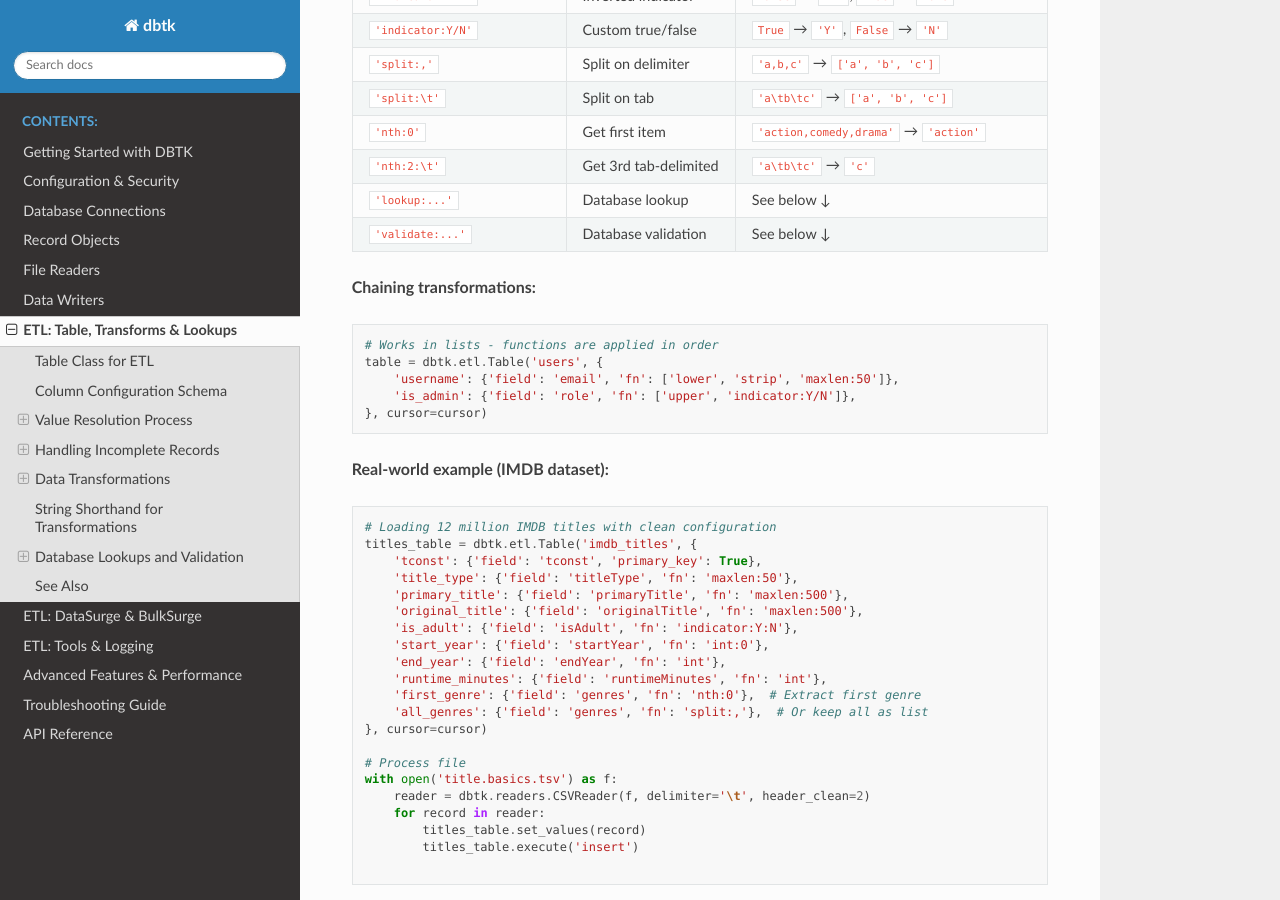
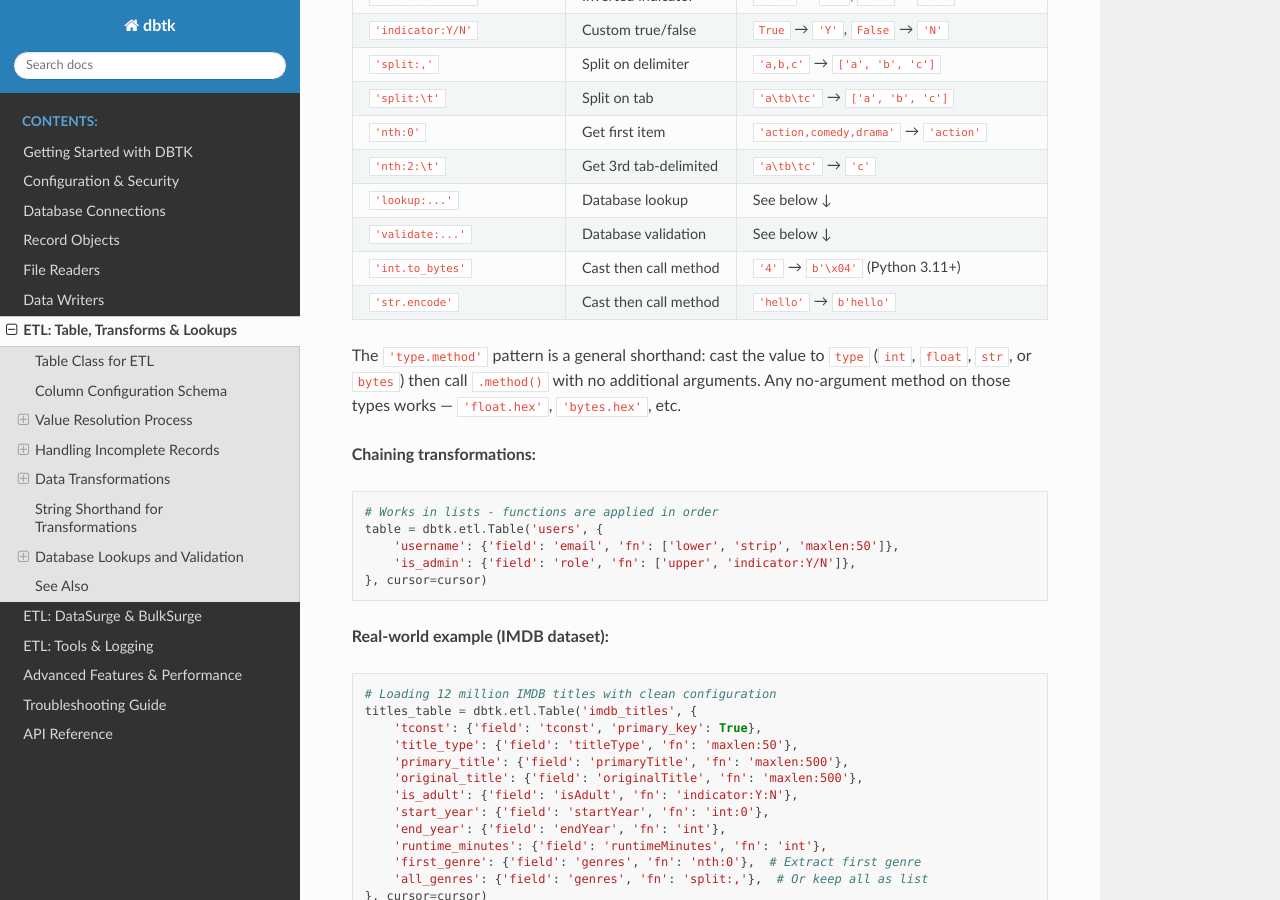
Before and after one commit to scottrbailey/dbtk, a Sphinx documentation site: the page built from docs/07-table.md, in a window 1280 px wide and 900 px high, scrolled down 12828 px. Built offline with Sphinx 7.4.7 and the Read the Docs theme 3.1.0, drawn with Linux system fonts in a browser that asks for light colours.

Commit message:
Add cast+call shorthand to docs; note dialect refactor in changelog
https://claude.ai/code/session_019D8X7HCm4ZHrvBEETb5xMm

```diff
--- a/docs/07-table.md
+++ b/docs/07-table.md
@@ -589,6 +589,10 @@ table = dbtk.etl.Table('movies', {
 | `'nth:2:\t'`                      | Get 3rd tab-delimited  | `'a\tb\tc'` → `'c'`                               |
 | `'lookup:...'`                    | Database lookup        | See below ↓                                       |
 | `'validate:...'`                  | Database validation    | See below ↓                                       |
+| `'int.to_bytes'`                  | Cast then call method  | `'4'` → `b'\x04'` (Python 3.11+)                 |
+| `'str.encode'`                    | Cast then call method  | `'hello'` → `b'hello'`                            |
+
+The `'type.method'` pattern is a general shorthand: cast the value to `type` (`int`, `float`, `str`, or `bytes`) then call `.method()` with no additional arguments. Any no-argument method on those types works — `'float.hex'`, `'bytes.hex'`, etc.
 
 **Chaining transformations:**
 
```
Also changed, not shown: CHANGELOG.md (+11 -0 lines).
